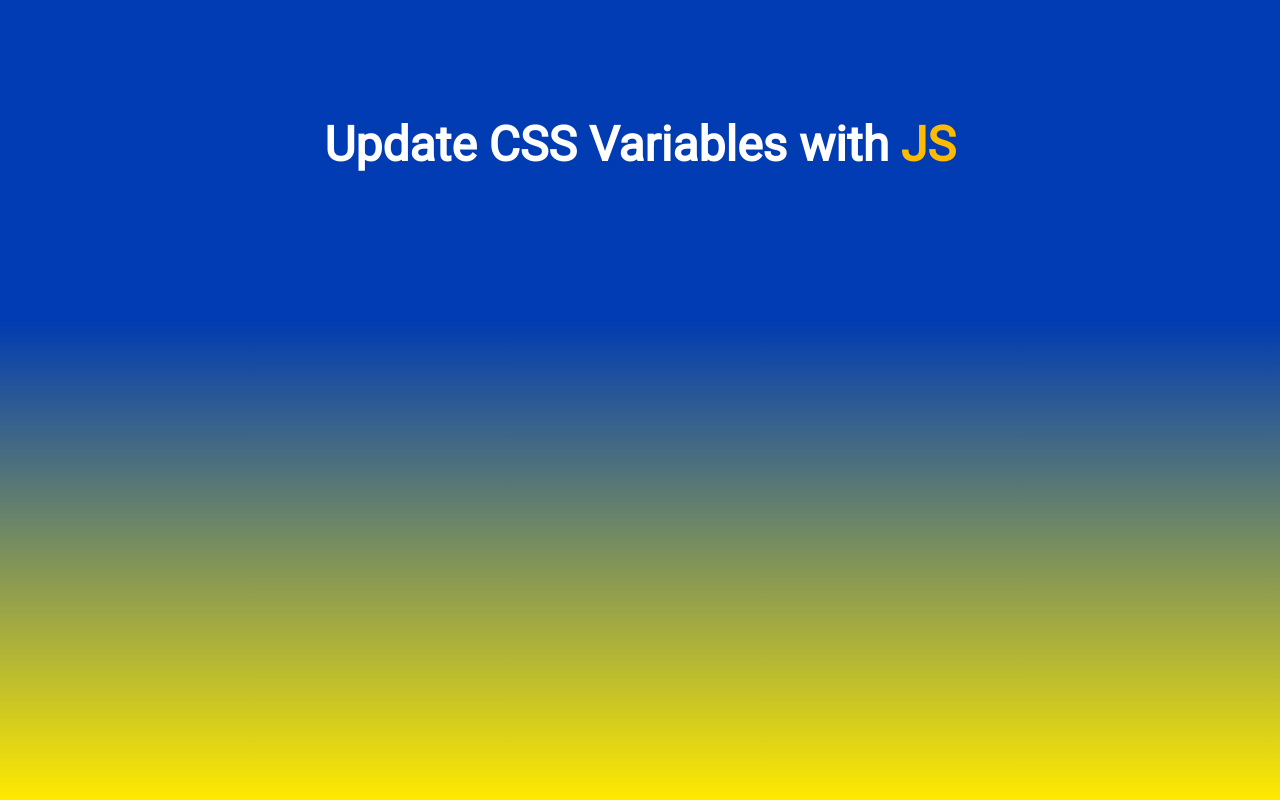
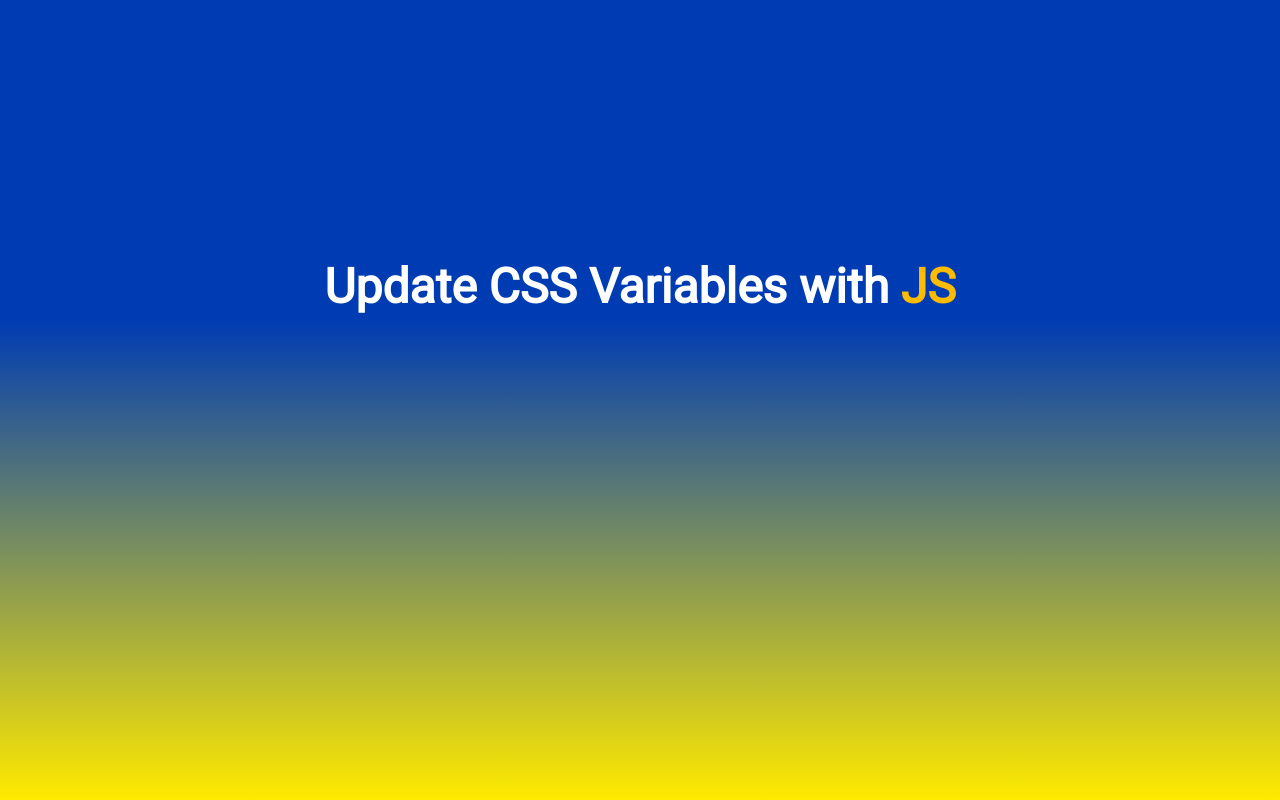
Before and after one commit to NedzadDonlagic04/vuejs-effect-tester, a Vue app: page / in a window 1280 px wide. Built offline with nearby package versions, Linux system fonts and the light colour scheme; the HTML template or start-up script is replaced by a standard one.

Commit message:
Added max height to app component

```diff
--- a/src/style.css
+++ b/src/style.css
@@ -26,10 +26,9 @@ body {
 #app {
     width: max(60rem, 90vw);
     margin: 0 2rem;
-    min-height: 80vh;
+    max-height: 90vh;
 
     display: grid;
     grid-template-rows: 1fr 1fr 3fr;
     grid-template-columns: repeat(3, 1fr);
-    place-items: center;
 }
```
